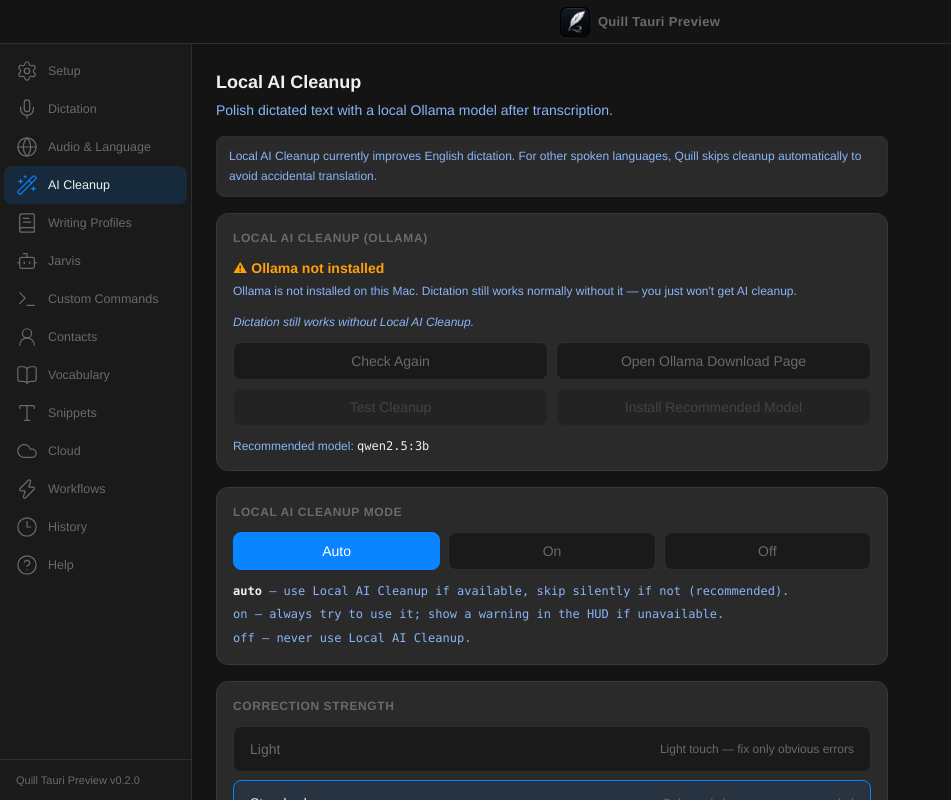
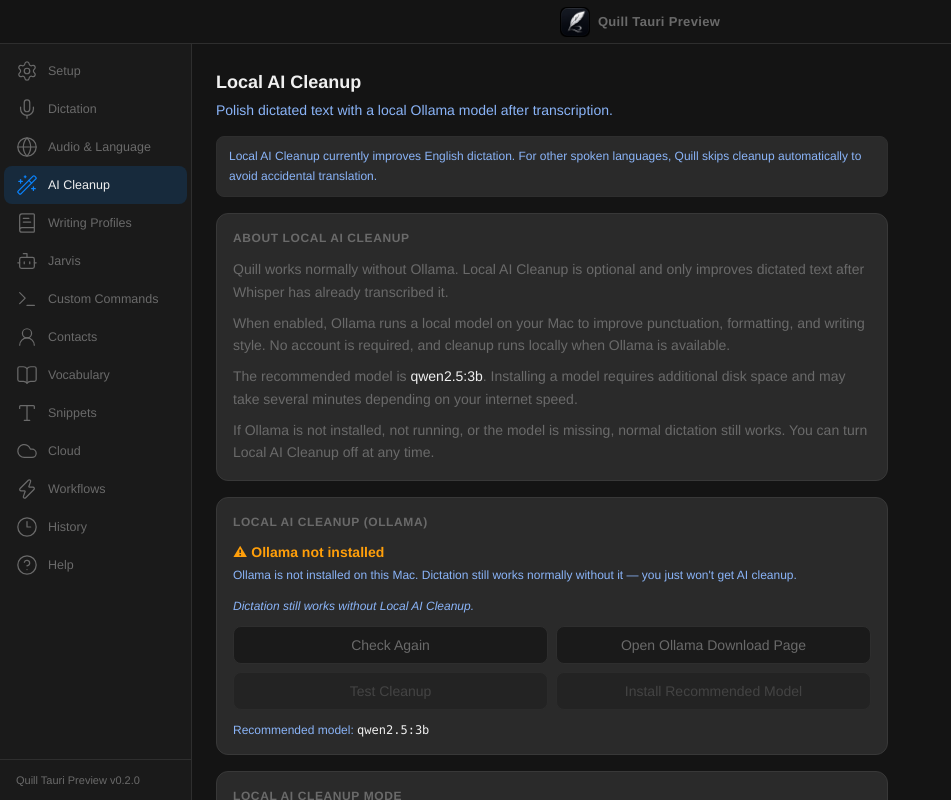
Before and after one commit to jhcrypt/dictation, a React (Vite) app: page / in a window 1280 px wide. Both pictures are taken after a click on the button "AI Cleanup". Shown: the whole page, without its empty margins (0-951 px from the left). Built offline with nearby package versions, Linux system fonts and the light colour scheme.

Commit message:
Add local AI cleanup explanation card

```diff
--- a/src/pages/AiCleanupPage.tsx
+++ b/src/pages/AiCleanupPage.tsx
@@ -72,6 +72,31 @@
 
 // ── Test Cleanup state ────────────────────────────────────────────────────────
 type TestState = "idle" | "running" | "passed" | "failed";
+
+function LocalAiExplanationCard() {
+  return (
+    <Card title="About Local AI Cleanup">
+      <div className="space-y-2 text-sm text-jarvis-muted leading-relaxed">
+        <p>
+          Quill works normally without Ollama. Local AI Cleanup is optional and only improves dictated text
+          after Whisper has already transcribed it.
+        </p>
+        <p>
+          When enabled, Ollama runs a local model on your Mac to improve punctuation, formatting, and writing
+          style. No account is required, and cleanup runs locally when Ollama is available.
+        </p>
+        <p>
+          The recommended model is <span className="text-jarvis-text font-medium">qwen2.5:3b</span>. Installing
+          a model requires additional disk space and may take several minutes depending on your internet speed.
+        </p>
+        <p>
+          If Ollama is not installed, not running, or the model is missing, normal dictation still works. You can
+          turn Local AI Cleanup off at any time.
+        </p>
+      </div>
+    </Card>
+  );
+}
 
 // ── Ollama readiness card ─────────────────────────────────────────────────────
 function OllamaReadinessCard() {
@@ -293,6 +318,7 @@
       </div>
 
       {/* Ollama readiness — always first */}
+      <LocalAiExplanationCard />
       <OllamaReadinessCard />
 
       {/* AI Cleanup Mode — full 3-line explanation always visible, matches Python helper_text */}
```
